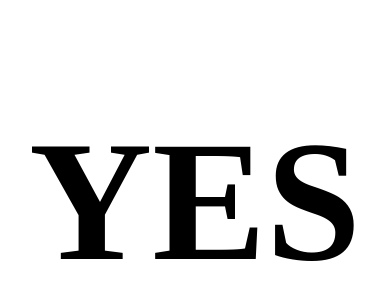
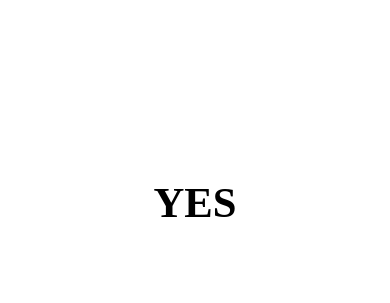
Before and after one commit to donaldtrumpisamoron/donaldtrumpisamoron, a plain HTML site: page index.html in a window 390 px wide. Shown: the part 220-523 px from the top of the page. Drawn offline with Linux system fonts and the light colour scheme.

Commit message:
Update index.html

```diff
--- a/index.html
+++ b/index.html
@@ -4,13 +4,13 @@
       h1 { font-size: 128pt }
     }
     @media only screen and (max-width: 1023px) {
-      h1 { font-size: 256pt }
+      h1 { font-size: 64pt }
     }
     @media only screen and (max-width: 640px) {
-      h1 { font-size: 256pt }
+      h1 { font-size: 64pt }
     }
     @media only screen and (max-width: 480px) {
-      h1 { font-size: 128pt }
+      h1 { font-size: 32pt }
     }
   </style>
   <div style="height:100%;display:flex;justify-content:center;align-items:center;">
```
